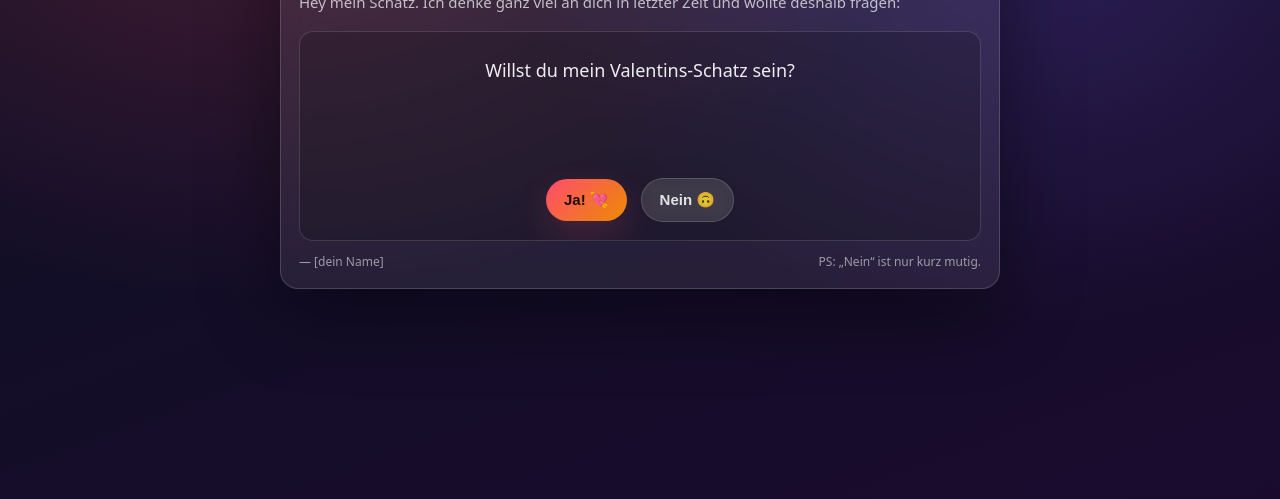
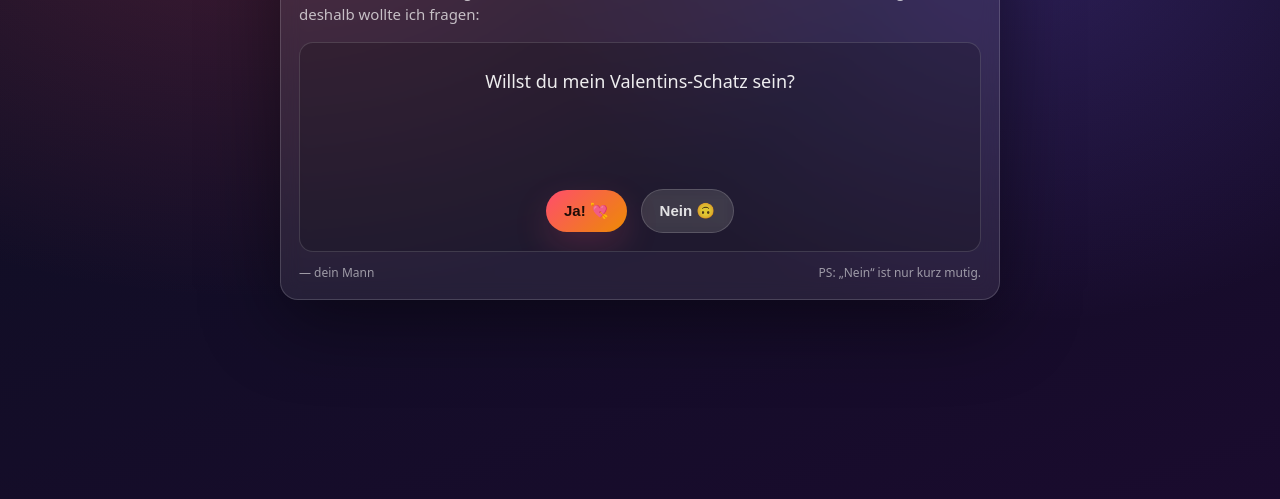
Before and after one commit to Myrodonen/Valentine, a plain HTML site: page index2.html in a window 1280 px wide. Shown: the part 301-800 px from the top of the page. Drawn offline with Linux system fonts and the light colour scheme.

Commit message:
Update index2.html

```diff
--- a/index2.html
+++ b/index2.html
@@ -65,7 +65,7 @@
       color: rgba(0,0,0,.88);
       box-shadow: 0 14px 34px rgba(255,77,109,.18);
     }
-    /* WICHTIG: "Nein" ist am Anfang NICHT absolute => sichtbar in der Reihe */
+    /* "Nein" ist am Anfang normal sichtbar in der Reihe */
     .no{
       background: rgba(255,255,255,.10);
       color: rgba(255,255,255,.86);
@@ -106,7 +106,7 @@
   <div class="wrap">
     <div class="card">
       <h1>Hey Lisa 💖</h1>
-      <p>Hey mein Schatz. Ich denke ganz viel an dich in letzter Zeit und wollte deshalb fragen:</p>
+      <p>Mein Schatz, ich denke ganz viel an dich in letzter Zeit. Du machst mich so unfassbar glücklich, deshalb wollte ich fragen:</p>
 
       <div class="playground" id="playground">
         <div class="question">Willst du mein Valentins-Schatz sein?</div>
@@ -118,7 +118,7 @@
       </div>
 
       <div class="footer">
-        <div>— [dein Name]</div>
+        <div>— dein Mann</div>
         <div>PS: „Nein“ ist nur kurz mutig.</div>
       </div>
     </div>
@@ -149,18 +149,15 @@
       if (armed) return;
       armed = true;
 
-      // aktuelle Position messen (während er noch normal in der Reihe ist)
       const pr = playground.getBoundingClientRect();
       const nr = noBtn.getBoundingClientRect();
 
-      // Platzhalter in der Button-Reihe, damit "Ja" nicht springt
       placeholder = document.createElement("span");
       placeholder.style.display = "inline-block";
       placeholder.style.width  = nr.width + "px";
       placeholder.style.height = nr.height + "px";
       btnrow.insertBefore(placeholder, noBtn);
 
-      // Button in den Playground verschieben (damit er frei herumwandern kann)
       playground.appendChild(noBtn);
       noBtn.style.position = "absolute";
       noBtn.style.left = (nr.left - pr.left) + "px";
@@ -177,7 +174,6 @@
       const minX = pad;
       const maxX = Math.max(pad, rect.width  - b.width  - pad);
 
-      // oben nicht in den Fragetext rein
       const minY = 70;
       const maxY = Math.max(minY, rect.height - b.height - 18);
 
@@ -188,16 +184,13 @@
       noBtn.style.top  = y + "px";
     }
 
-    // Verhalten: sichtbar -> erst bei Hover/Touch springt er weg
     noBtn.addEventListener("pointerenter", () => jumpNo());
 
-    // Mobile: beim Tippen sofort weg
     noBtn.addEventListener("pointerdown", (e) => {
       e.preventDefault();
       jumpNo();
     }, { passive:false });
 
-    // Danach: wenn man ihn jagt, springt er weiter
     playground.addEventListener("pointermove", (e) => {
       if (!armed) return;
       const pr = playground.getBoundingClientRect();
```
